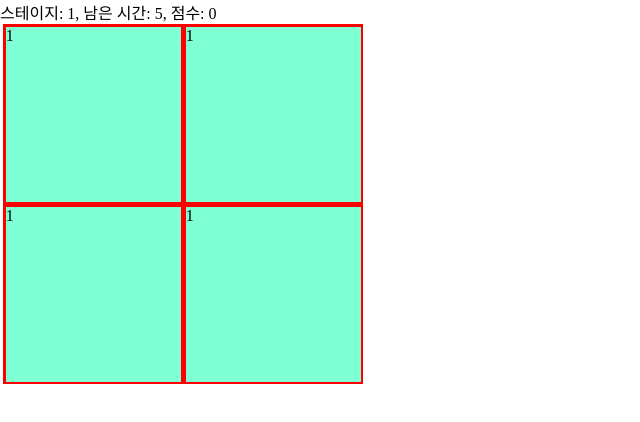
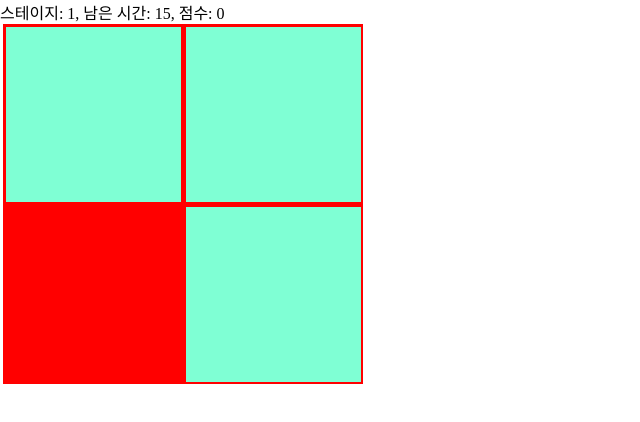
Before and after one commit to up456/numble-find-square-game, a React (Create React App) app: page / in a window 1280 px wide. Shown: the top 422 px of the page, without its empty margins (0-640 px from the left). Built offline with nearby package versions, Linux system fonts and the light colour scheme.

Commit message:
클릭시 마다 변경..막힘

```diff
--- a/src/App.tsx
+++ b/src/App.tsx
@@ -1,12 +1,51 @@
+import { useEffect, useState } from 'react';
 import GameProgressInformation from './components/gameProgressInformation';
 import GameZone from './components/gameZone';
 import './css/app.css';
 
 function App() {
+  const [stage, setStage] = useState(1);
+  const [time, setTime] = useState(15);
+  const [score, setScore] = useState(0);
+  const [block, setBlock] = useState(4);
+  const [style, setStyle] = useState({
+    backgroundColor: 'aquamarine',
+    width: '175px',
+    height: '175px',
+  });
+
+  const handleClickSquare = (event: any) => {
+    if (event.target.dataset.id === 'equivalent') {
+      setTime((prevTime) => prevTime - 3);
+    } else {
+      setStage((prevStage) => prevStage + 1);
+      if (stage > 1) {
+        const newBlock = Math.pow(Math.floor(stage + 1 / 2 + 1), 2);
+        setBlock((prevBlock) => (prevBlock = newBlock));
+      }
+    }
+  };
+
+  useEffect(() => {
+    if (stage > 1 && stage < 14) {
+      const newStyle = {
+        backgroundColor: 'rgb(0, 0 ,0)',
+        width: `${Math.floor(340 / Math.floor(stage + 1 / 2))}px`,
+        height: `${Math.floor(340 / Math.floor(stage + 1 / 2))}px`,
+      };
+      setStyle((prevStyle) => (prevStyle = newStyle));
+    }
+  }, [stage]);
+
   return (
     <>
-      <GameProgressInformation />
-      <GameZone />
+      <GameProgressInformation stage={stage} time={time} score={score} />
+      <GameZone
+        style={style}
+        stage={stage}
+        block={block}
+        onClick={handleClickSquare}
+      />
     </>
   );
 }
--- a/src/components/gameProgressInformation.jsx
+++ /dev/null
@@ -1,11 +0,0 @@
-import React from 'react';
-
-const GameProgressInformation = () => {
-  return (
-    <header>
-      스테이지: {1}, 남은 시간: {5}, 점수: {0}
-    </header>
-  );
-};
-
-export default GameProgressInformation;
--- /dev/null
+++ b/src/components/gameProgressInformation.tsx
@@ -0,0 +1,21 @@
+import React from 'react';
+
+type GameProgressInformationType = (props: {
+  stage: number;
+  time: number;
+  score: number;
+}) => JSX.Element;
+
+const GameProgressInformation: GameProgressInformationType = ({
+  stage,
+  time,
+  score,
+}) => {
+  return (
+    <header>
+      스테이지: {stage}, 남은 시간: {time}, 점수: {score}
+    </header>
+  );
+};
+
+export default GameProgressInformation;
--- a/src/components/gameZone.tsx
+++ b/src/components/gameZone.tsx
@@ -1,13 +1,37 @@
 import React from 'react';
 import '../css/gameZone.css';
 
-const GameZone = () => {
+const GameZone = (props: {
+  style: { backgroundColor: string; width: string; height: string };
+  block: number;
+  stage: number;
+  onClick: (event: any) => void;
+}) => {
+  const randomIndex = Math.floor(Math.random() * props.block);
+
   return (
     <div className="game-board">
-      <div className="square">1</div>
-      <div className="square">1</div>
-      <div className="square">1</div>
-      <div className="square">1</div>
+      {[...Array(props.block)].map((_, index) => {
+        if (randomIndex === index) {
+          const diffrentStyle = { ...props.style, backgroundColor: 'red' };
+          return (
+            <div
+              style={diffrentStyle}
+              key={index}
+              data-id="diffrent"
+              onClick={props.onClick}
+            ></div>
+          );
+        }
+        return (
+          <div
+            style={props.style}
+            key={index}
+            data-id="equivalent"
+            onClick={props.onClick}
+          ></div>
+        );
+      })}
     </div>
   );
 };
--- a/src/css/gameZone.css
+++ b/src/css/gameZone.css
@@ -8,8 +8,3 @@
   justify-content: space-around;
   align-items: center;
 }
-.square {
-  background-color: aquamarine;
-  width: 175px;
-  height: 175px;
-}
```
